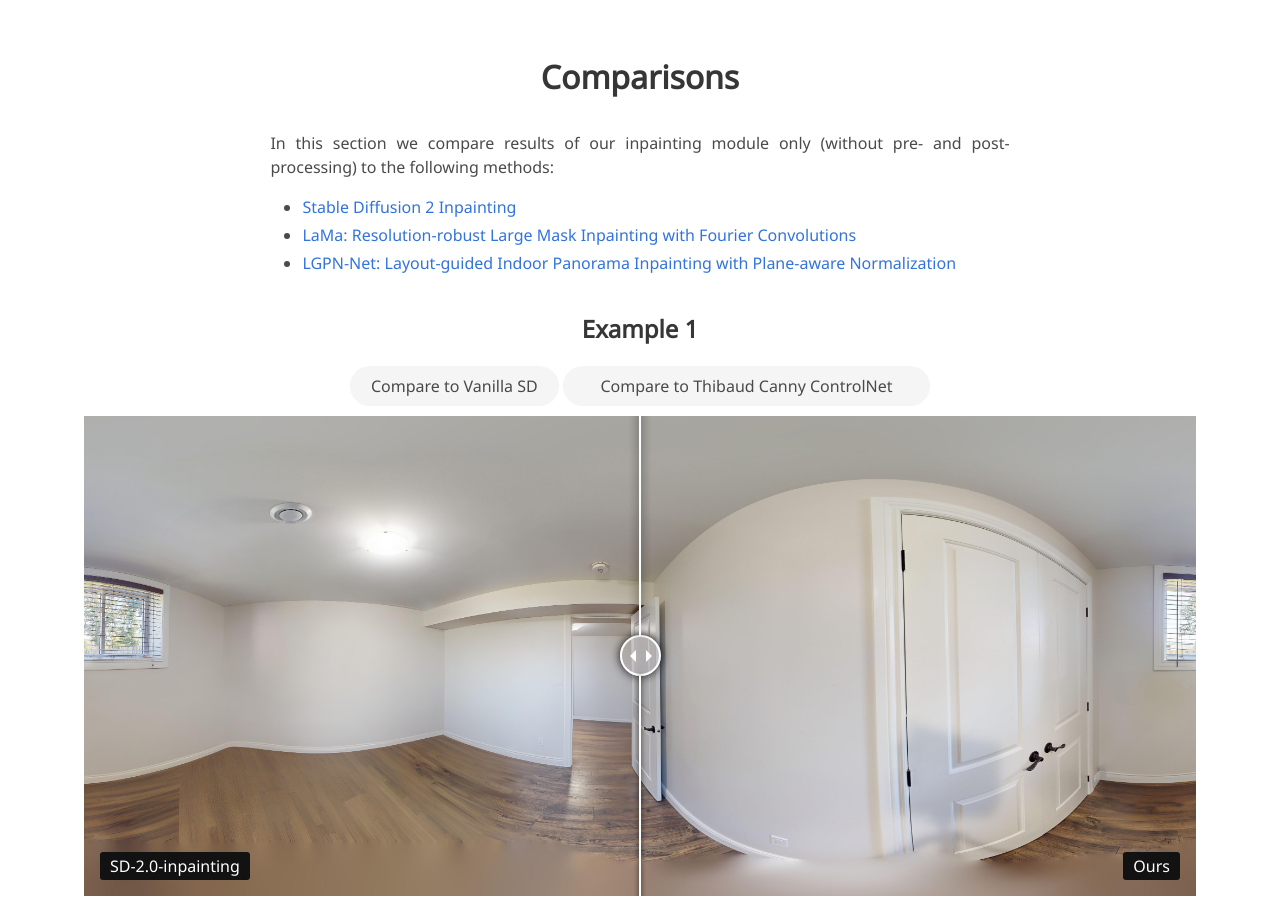
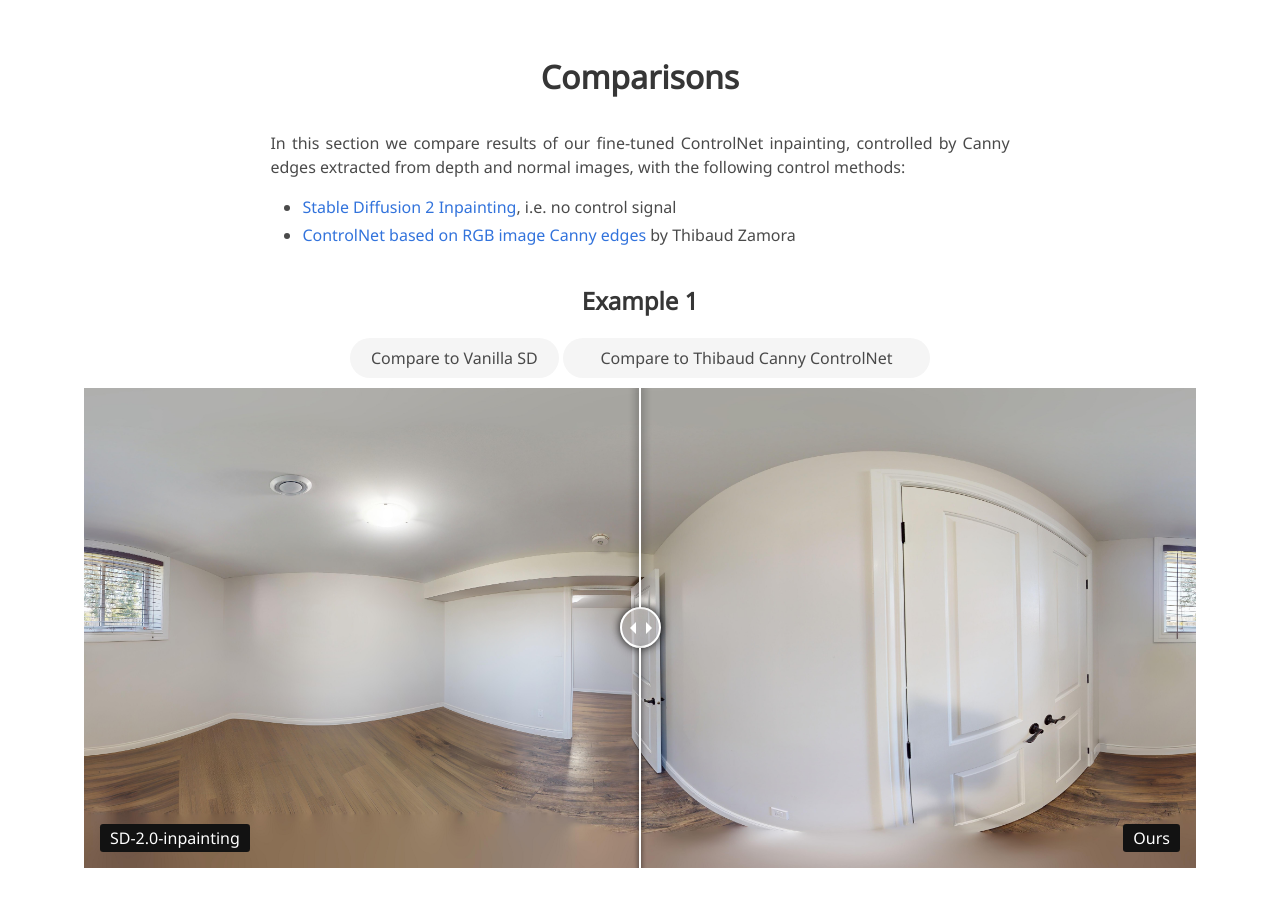
Before and after one commit to matterport/defurnishing-with-x-ray-vision, a plain HTML site: page index.html in a window 1280 px wide. Shown: the part 5460-6359 px from the top of the page. Drawn offline with nearby package versions, Linux system fonts and the light colour scheme; some icons are missing; a web font is replaced by a local one.

Commit message:
update pano comparisons description

```diff
--- a/index.html
+++ b/index.html
@@ -217,11 +217,10 @@
                     <div class="content has-text-justified">
                         <div class="column is-max-desktop">
                             <p>
-                                In this section we compare results of our inpainting module only (without pre- and post-processing) to the following methods:
+                                In this section we compare results of our fine-tuned ControlNet inpainting, controlled by Canny edges extracted from depth and normal images, with the following control methods:
                                 <ul>
-                                    <li><a href="https://huggingface.co/stabilityai/stable-diffusion-2-inpainting">Stable Diffusion 2 Inpainting</a></li>
-                                    <li><a href="https://github.com/advimman/lama">LaMa: Resolution-robust Large Mask Inpainting with Fourier Convolutions</a></li>
-                                    <li><a href="https://github.com/ericsujw/LGPN-net">LGPN-Net: Layout-guided Indoor Panorama Inpainting with Plane-aware Normalization</a></li>
+                                    <li><a href="https://huggingface.co/stabilityai/stable-diffusion-2-inpainting">Stable Diffusion 2 Inpainting</a>, i.e. no control signal</li>
+                                    <li><a href="https://huggingface.co/thibaud/controlnet-sd21">ControlNet based on RGB image Canny edges</a> by Thibaud Zamora</li>
                                 </ul>
                             </p>
                             <script>
```
